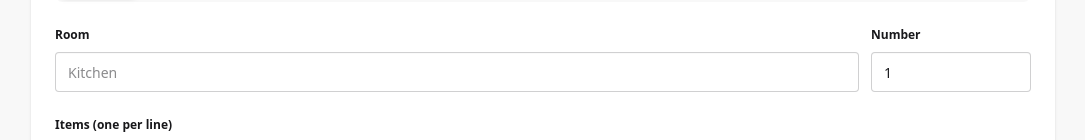
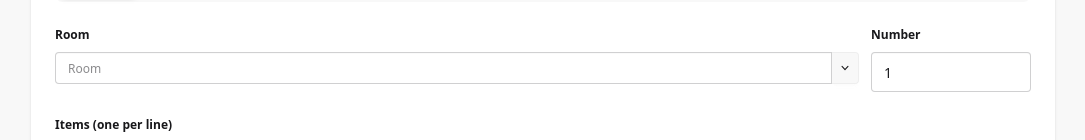
Before and after one commit to JacobMillward/move-manifest, a React (Vite) app: page / in a window 1280 px wide. Shown: the part 404-544 px from the top of the page, without its empty margins (97-1182 px from the left). Built offline with nearby package versions, Linux system fonts and the light colour scheme.

Commit message:
Suggest pre-existing rooms

```diff
--- a/src/App.tsx
+++ b/src/App.tsx
@@ -1,4 +1,4 @@
-import { useState } from 'react'
+import { useMemo, useState } from 'react'
 import AddBoxTab from './components/AddBoxTab'
 import BoxesSection from './components/BoxesSection'
 import OverviewCard from './components/OverviewCard'
@@ -22,6 +22,11 @@ function App() {
     importBoxesCsv,
   } = useBoxes()
   const [statusMessage, setStatusMessage] = useState('')
+
+  const rooms = useMemo(
+    () => [...new Set(boxes.map((box) => box.room).filter(Boolean))].sort(),
+    [boxes],
+  )
 
   const activeTab = route === 'packing-labels' ? 'packing-labels' : 'add-box'
 
@@ -76,6 +81,7 @@ function App() {
             {activeTab === 'add-box' ? (
               <AddBoxTab
                 nextSuggestedNumber={nextSuggestedBoxNumber}
+                rooms={rooms}
                 onAddBox={handleAddBox}
                 onStatusMessage={setStatusMessage}
               />
@@ -90,6 +96,7 @@ function App() {
 
         <BoxesSection
           boxes={boxes}
+          rooms={rooms}
           onStatusMessage={setStatusMessage}
           onUpdateBoxRoom={updateBoxRoom}
           onUpdateBoxNumber={updateBoxNumber}
--- a/src/components/AddBoxTab.tsx
+++ b/src/components/AddBoxTab.tsx
@@ -1,4 +1,5 @@
 import { useEffect, useState } from 'react'
+import RoomInput from './RoomInput'
 
 type AddBoxSubmitResult = {
   success: boolean
@@ -8,6 +9,7 @@ type AddBoxSubmitResult = {
 
 type AddBoxTabProps = {
   nextSuggestedNumber: number
+  rooms: string[]
   onAddBox: (input: {
     room: string
     numberInput: string
@@ -18,6 +20,7 @@ type AddBoxTabProps = {
 
 function AddBoxTab({
   nextSuggestedNumber,
+  rooms,
   onAddBox,
   onStatusMessage,
 }: AddBoxTabProps) {
@@ -50,11 +53,11 @@ function AddBoxTab({
       <div className="flex flex-col gap-3 md:flex-row md:flex-wrap">
         <fieldset className="fieldset w-full md:flex-1">
           <legend className="fieldset-legend">Room</legend>
-          <input
-            className="input input-bordered w-full"
-            placeholder="Kitchen"
+          <RoomInput
             value={roomInput}
-            onChange={(event) => setRoomInput(event.target.value)}
+            rooms={rooms}
+            onChange={setRoomInput}
+            className="w-full"
           />
         </fieldset>
 
--- a/src/components/BoxesSection.tsx
+++ b/src/components/BoxesSection.tsx
@@ -1,5 +1,6 @@
 import { useState } from 'react'
 import type { Box } from '../lib/boxes'
+import RoomInput from './RoomInput'
 
 type ActionResult = {
   success: boolean
@@ -8,6 +9,7 @@ type ActionResult = {
 
 type BoxesSectionProps = {
   boxes: Box[]
+  rooms: string[]
   onStatusMessage: (message: string) => void
   onUpdateBoxRoom: (boxId: string, room: string) => void
   onUpdateBoxNumber: (boxId: string, nextNumberText: string) => ActionResult
@@ -18,6 +20,7 @@ type BoxesSectionProps = {
 
 function BoxesSection({
   boxes,
+  rooms,
   onStatusMessage,
   onUpdateBoxRoom,
   onUpdateBoxNumber,
@@ -84,11 +87,10 @@ function BoxesSection({
               </button>
             </div>
             {/* Room */}
-            <input
-              className="input input-bordered input-sm w-full"
-              placeholder="Room"
+            <RoomInput
               value={box.room}
-              onChange={(event) => onUpdateBoxRoom(box.id, event.target.value)}
+              rooms={rooms}
+              onChange={(room) => onUpdateBoxRoom(box.id, room)}
             />
 
             {/* Scrollable items list */}
--- /dev/null
+++ b/src/components/RoomInput.tsx
@@ -0,0 +1,115 @@
+import { useEffect, useRef, useState } from 'react'
+
+type RoomInputProps = {
+  value: string
+  rooms: string[]
+  onChange: (value: string) => void
+  placeholder?: string
+  className?: string
+}
+
+function RoomInput({ value, rooms, onChange, placeholder = 'Room', className = '' }: RoomInputProps) {
+  const [isOpen, setIsOpen] = useState(false)
+  const [filterText, setFilterText] = useState<string | null>(null)
+  const containerRef = useRef<HTMLDivElement>(null)
+  const inputRef = useRef<HTMLInputElement>(null)
+
+  const query = filterText ?? value
+  const filtered = rooms.filter(
+    (room) => room.toLowerCase().includes(query.toLowerCase()) && room !== value,
+  )
+
+  const showDropdown = isOpen && filtered.length > 0
+
+  useEffect(() => {
+    function handleClickOutside(event: MouseEvent) {
+      if (containerRef.current && !containerRef.current.contains(event.target as Node)) {
+        setIsOpen(false)
+        setFilterText(null)
+      }
+    }
+    document.addEventListener('mousedown', handleClickOutside)
+    return () => document.removeEventListener('mousedown', handleClickOutside)
+  }, [])
+
+  const selectRoom = (room: string) => {
+    onChange(room)
+    setFilterText(null)
+    setIsOpen(false)
+    inputRef.current?.blur()
+  }
+
+  const handleInputChange = (text: string) => {
+    onChange(text)
+    setFilterText(text)
+    setIsOpen(true)
+  }
+
+  const handleFocus = () => {
+    setIsOpen(true)
+  }
+
+  const handleKeyDown = (event: React.KeyboardEvent) => {
+    if (event.key === 'Escape') {
+      setIsOpen(false)
+      setFilterText(null)
+      inputRef.current?.blur()
+    }
+  }
+
+  const toggleDropdown = () => {
+    if (isOpen) {
+      setIsOpen(false)
+      setFilterText(null)
+    } else {
+      setFilterText('')
+      setIsOpen(true)
+      inputRef.current?.focus()
+    }
+  }
+
+  return (
+    <div ref={containerRef} className={`relative ${className}`}>
+      <div className="flex">
+        <input
+          ref={inputRef}
+          className="input input-bordered input-sm w-full rounded-r-none"
+          placeholder={placeholder}
+          value={value}
+          onChange={(event) => handleInputChange(event.target.value)}
+          onFocus={handleFocus}
+          onKeyDown={handleKeyDown}
+          autoComplete="off"
+        />
+        <button
+          type="button"
+          className="btn btn-bordered btn-sm rounded-l-none border border-l-0 border-base-300 px-1.5"
+          tabIndex={-1}
+          onClick={toggleDropdown}
+          aria-label="Show room suggestions"
+        >
+          <svg className="h-3.5 w-3.5" viewBox="0 0 20 20" fill="currentColor">
+            <path
+              fillRule="evenodd"
+              d="M5.23 7.21a.75.75 0 011.06.02L10 11.168l3.71-3.938a.75.75 0 111.08 1.04l-4.25 4.5a.75.75 0 01-1.08 0l-4.25-4.5a.75.75 0 01.02-1.06z"
+              clipRule="evenodd"
+            />
+          </svg>
+        </button>
+      </div>
+      {showDropdown && (
+        <ul className="menu menu-sm absolute z-50 mt-1 max-h-48 w-full overflow-y-auto rounded-box border border-base-300 bg-base-100 p-1 shadow-lg">
+          {filtered.map((room) => (
+            <li key={room}>
+              <button type="button" onClick={() => selectRoom(room)}>
+                {room}
+              </button>
+            </li>
+          ))}
+        </ul>
+      )}
+    </div>
+  )
+}
+
+export default RoomInput
```
